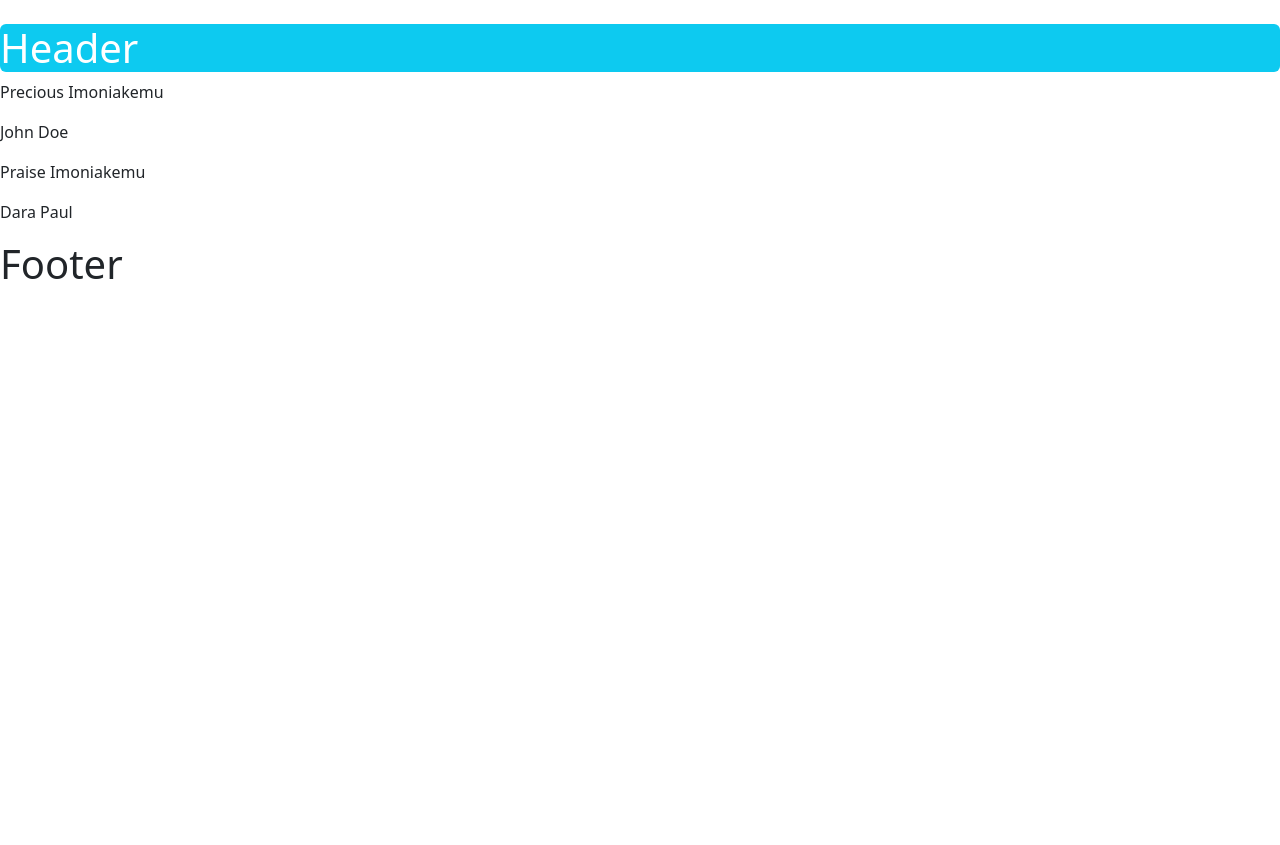
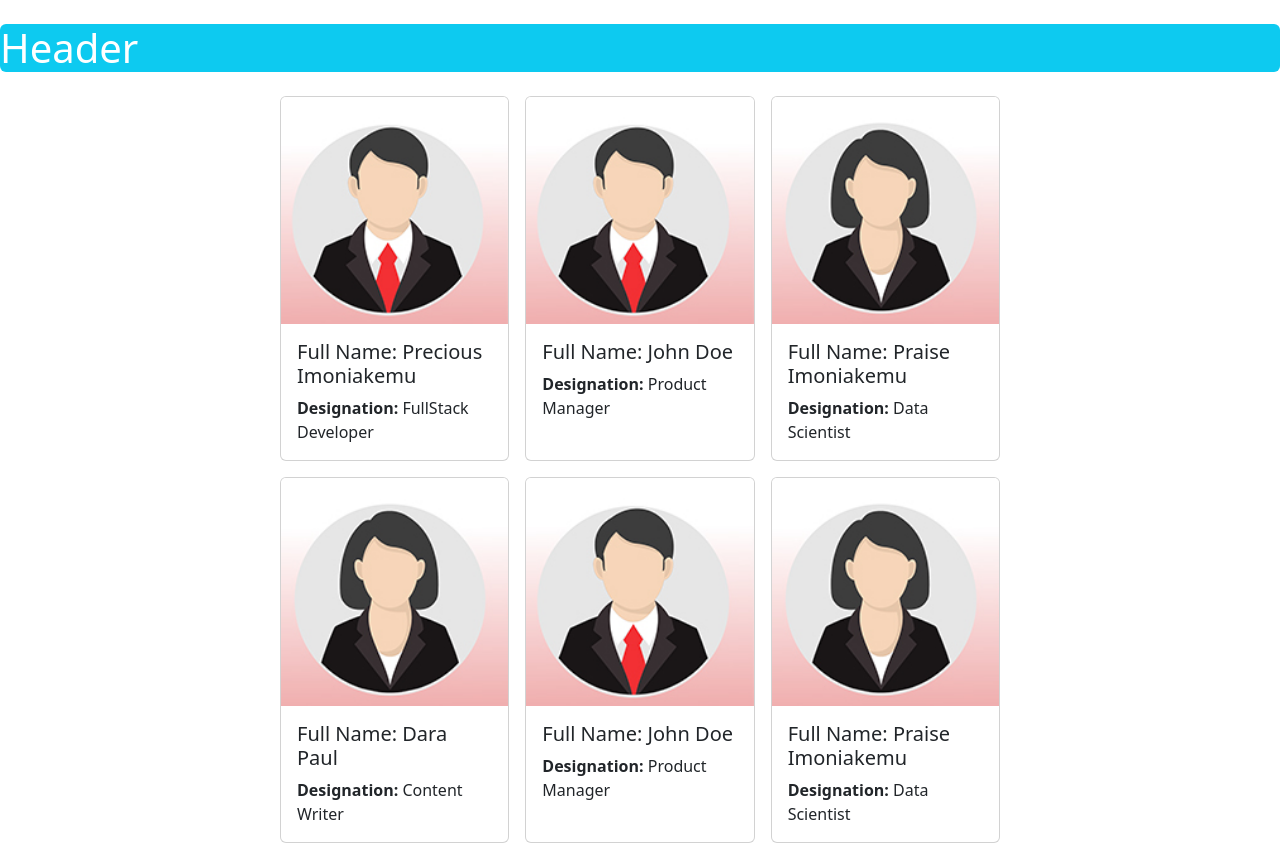
Before and after one commit to preciousimo/TeamMemberAllocation, a React (Create React App) app: page / in a window 1280 px wide. Shown: the top 845 px of the page. Before the commit the page ends 800 px from the top, so only its background shows below. Built offline with nearby package versions, Linux system fonts and the light colour scheme.

Commit message:
Render Bootstrap Cards for Employees

```diff
--- a/src/App.css
+++ b/src/App.css
@@ -1,38 +1,7 @@
-.App {
-  text-align: center;
+body{
+  font-family: Arial, Helvetica, sans-serif;
 }
-
-.App-logo {
-  height: 40vmin;
-  pointer-events: none;
+.card-collection{
+  display: grid;
+  grid-template-columns: 1fr 1fr 1fr;
 }
-
-@media (prefers-reduced-motion: no-preference) {
-  .App-logo {
-    animation: App-logo-spin infinite 20s linear;
-  }
-}
-
-.App-header {
-  background-color: #282c34;
-  min-height: 100vh;
-  display: flex;
-  flex-direction: column;
-  align-items: center;
-  justify-content: center;
-  font-size: calc(10px + 2vmin);
-  color: white;
-}
-
-.App-link {
-  color: #61dafb;
-}
-
-@keyframes App-logo-spin {
-  from {
-    transform: rotate(0deg);
-  }
-  to {
-    transform: rotate(360deg);
-  }
-}
--- a/src/Employees.js
+++ b/src/Employees.js
@@ -1,4 +1,6 @@
 import { useState } from "react";
+import femaleProfile from './images/femaleProfile.jpg';
+import maleProfile from './images/maleProfile.jpg';
 
 const Employees = () => {
 
@@ -29,16 +31,50 @@
     designation: "Content Writer",
     gender: "female",
     teamName: "TeamB"
+  },
+  {
+    id: 5,
+    fullName: "John Doe",
+    designation: "Product Manager",
+    gender: "male",
+    teamName: "TeamA"
+  },
+  {
+    id: 6,
+    fullName: "Praise Imoniakemu",
+    designation: "Data Scientist",
+    gender: "female",
+    teamName: "TeamA"
+  },
+  {
+    id: 7,
+    fullName: "Dara Paul",
+    designation: "Content Writer",
+    gender: "female",
+    teamName: "TeamB"
   }
 ])
 
   return (
-    <main>
-       {
-        employees.map((employee) => (
-            <p>{employee.fullName}</p>
-        ))
-       }
+    <main className="container">
+        <div class="row justify-content-center mt-3 mb-3" >
+            <div class="col-8">
+                <div class="card-collection" >
+                    {
+                        employees.map((employee) => (
+                            <div id="{employee.id}" className="card m-2" style={{cursor: " pointer "}}>
+                                {(employee.gender === 'male') ? <img src={maleProfile} className="card-img-top" />
+                                : <img src={femaleProfile} className="card-img-top" /> }
+                                <div className="card-body">
+                                    <h5 className="card-title">Full Name: {employee.fullName}</h5>
+                                    <p className="card-text"><b>Designation:</b> {employee.designation}</p>
+                                </div>
+                            </div>
+                        ))
+                    }
+                </div>
+            </div>
+        </div>
     </main>
   )
 }
```
Also changed, not shown: src/images/femaleProfile.jpg (added), src/images/maleProfile.jpg (added).
